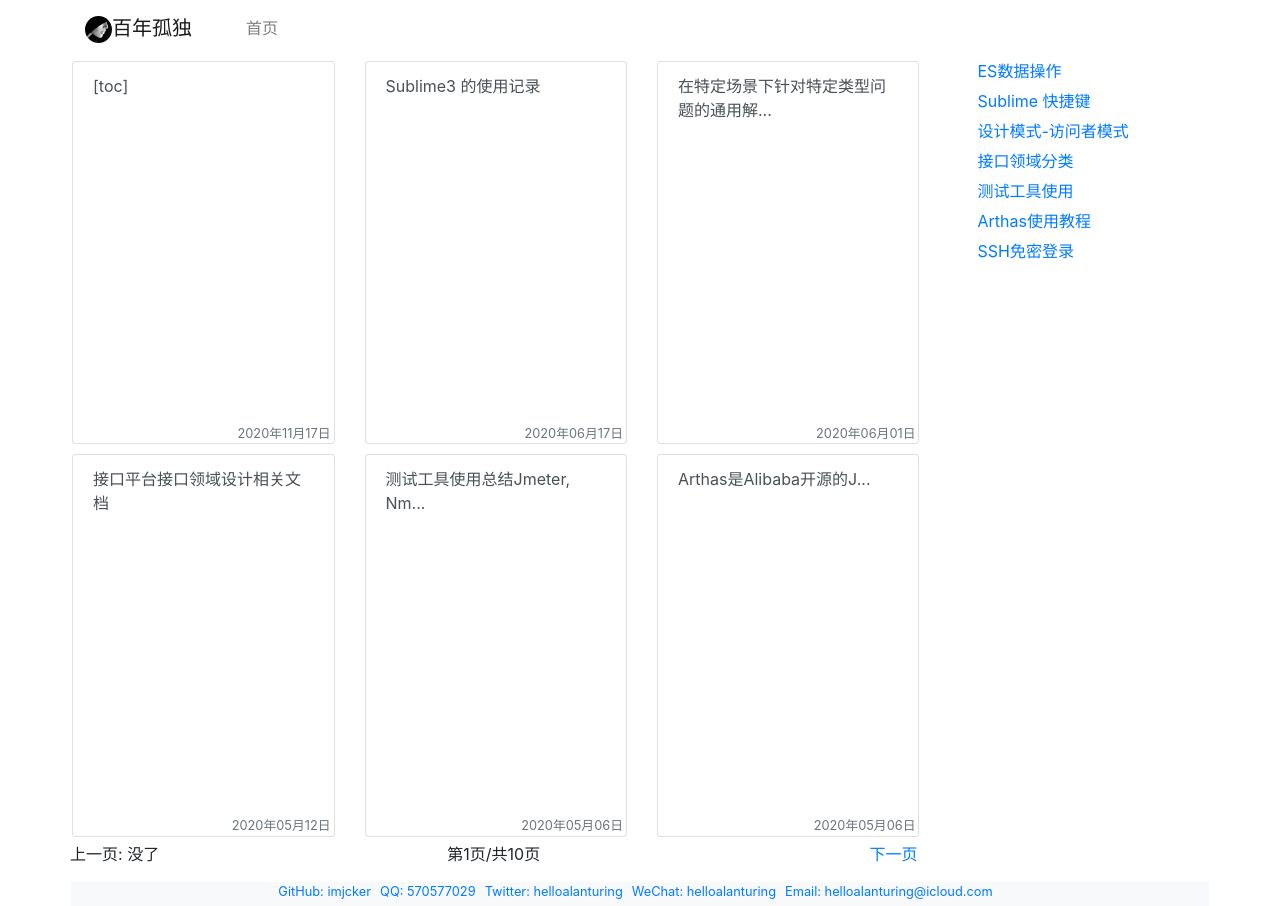
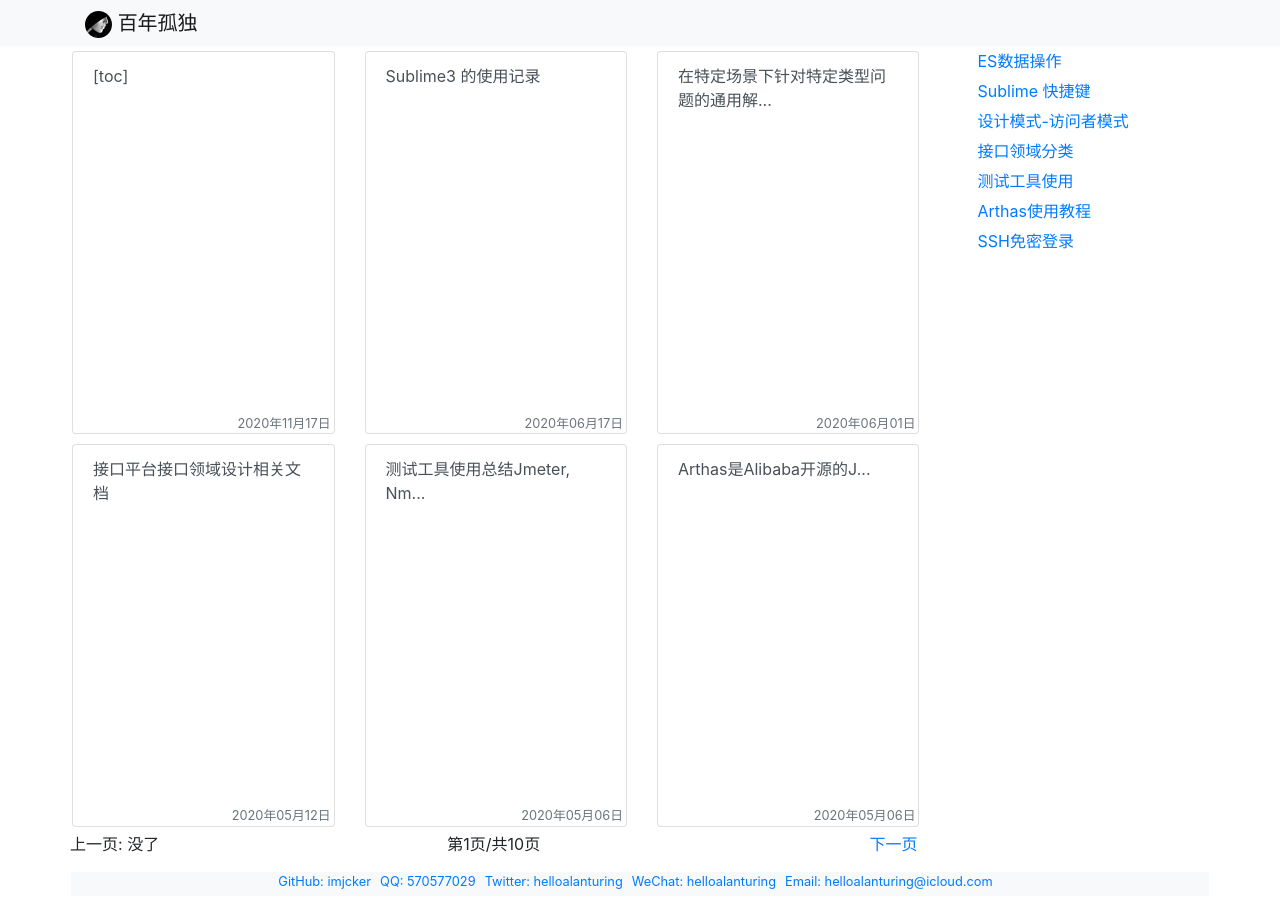
Before and after one commit to imjcker/imjcker.github.io, a Jekyll site: the page built from index.html, in a window 1280 px wide. Built offline with Jekyll 4.4.1, drawn with Linux system fonts in a browser that asks for light colours; the list of posts is cut into pages by our own code.

Commit message:
update blog layout

```diff
--- a/_includes/head.html
+++ b/_includes/head.html
@@ -45,6 +45,5 @@
       font-size: 80%;
     }
 
-
   </style>
 </head>
--- a/_includes/header.html
+++ b/_includes/header.html
@@ -1,8 +1,11 @@
 {%- assign default_paths = site.pages | map: "path" -%}
 {%- assign page_paths = site.header_pages | default: default_paths -%}
-  <nav class="navbar navbar-expand-lg navbar-light">
+  <nav class="navbar navbar-expand-lg navbar-light bg-light">
     <div class="container">
-      <a href="/" class="navbar-brand py-0"><img src="/assets/avatar.jpg" class="rounded-circle" style="width: 27px" alt="Avatar"><span class="fa fa-lg">{{site.title}}</span></a>
+      <a href="/" class="navbar-brand py-0">
+          <img src="/assets/avatar.jpg" class="rounded-circle" style="width: 27px;" alt="Avatar">
+          <span>{{site.title}}</span>
+      </a>
       <button class="navbar-toggler" type="button" data-toggle="collapse" data-target="#navbarSupportedContent"
               aria-controls="navbarSupportedContent" aria-expanded="false" aria-label="Toggle navigation">
         <span class="navbar-toggler-icon"></span>
@@ -10,10 +13,11 @@
 
       <div class="collapse navbar-collapse" id="navbarSupportedContent">
         <ul class="navbar-nav mr-auto">
-          <li class="nav-item">
+<!--          <li class="nav-item">
             <a class="nav-link" href="/">{{ site.imjcker.menu | escape }}</a>
-          </li>
-          {%- if page_paths -%}
+          </li>-->
+<!--
+            {%- if page_paths -%}
             {%- for path in page_paths -%}
               {%- assign my_page = site.pages | where: "path", path | first -%}
               {%- if my_page.title -%}
@@ -23,6 +27,7 @@
               {%- endif -%}
             {%- endfor -%}
           {%- endif -%}
+ -->
 
           <!--{% for category in site.categories %}
                 <li class="nav-item"><a class="nav-link" href="{{ category[0] | relative_url }}">{{category[0]}}</a></li>
```
